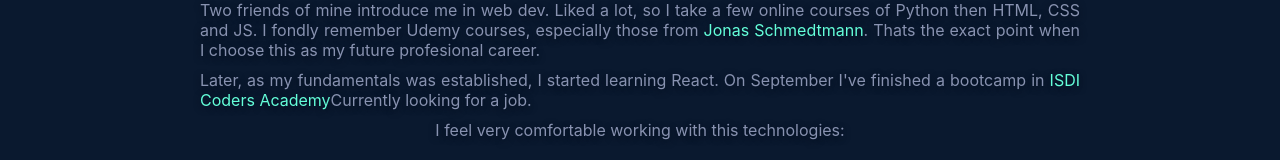
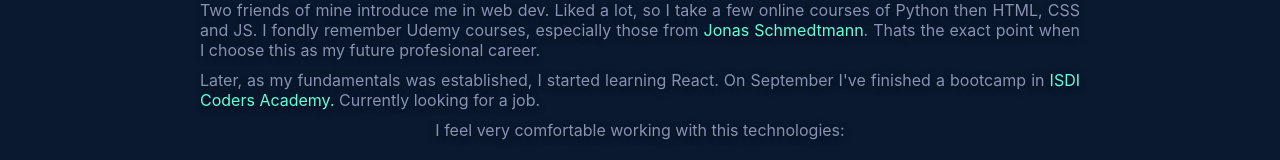
Before and after one commit to Munios12/alexPortfolio2022, a React (Create React App) app: page / in a window 1280 px wide. Shown: the part 725-885 px from the top of the page. Built offline with nearby package versions, Linux system fonts and the light colour scheme.

Commit message:
add space in text

```diff
--- a/src/AboutMe/AboutMe.jsx
+++ b/src/AboutMe/AboutMe.jsx
@@ -52,7 +52,7 @@
                         learning React. On September I've finished a bootcamp in
                         <span className="sectionAbout__resaltedBio">
                             {" "}
-                            ISDI Coders Academy
+                            ISDI Coders Academy.{" "}
                         </span>
                         Currently looking for a job.
                     </p>
```
